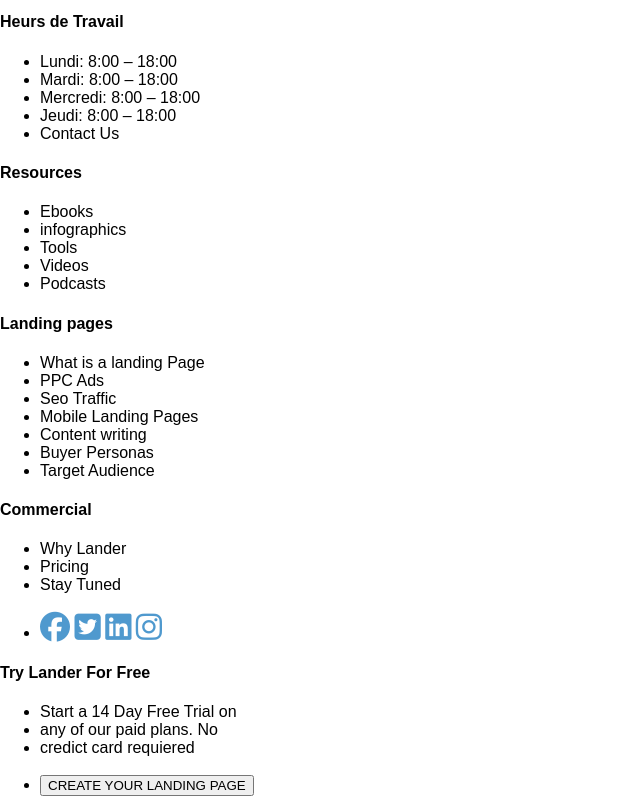
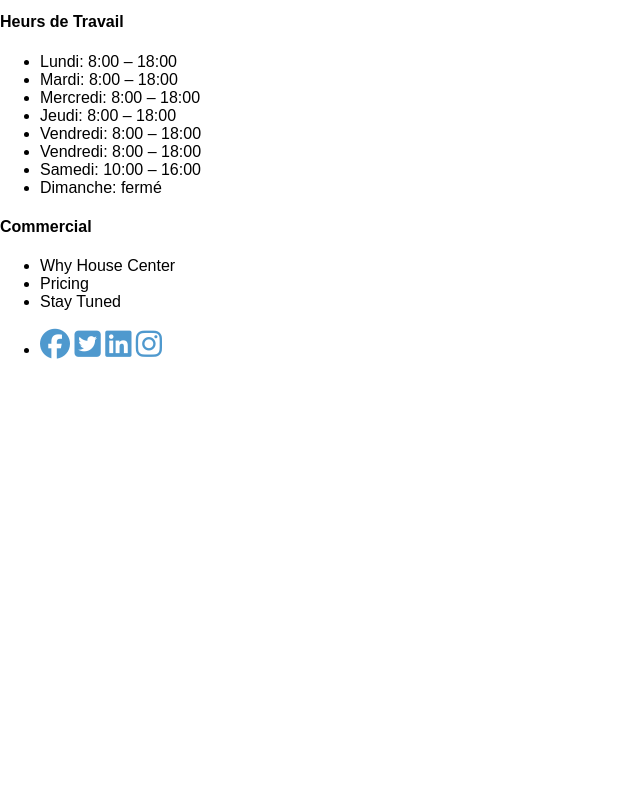
Before and after one commit to ayoubidrissi393/Landing_Page, a plain HTML site: page index.html in a window 1280 px wide. Shown: the part 2640-3452 px from the top of the page, without its empty margins (0-640 px from the left). After the commit the page ends 3015 px from the top, so only its background shows below. Drawn offline with Linux system fonts and the light colour scheme.

Commit message:
debuit-jour

```diff
--- a/index.html
+++ b/index.html
@@ -188,35 +188,17 @@
                     <li>Mardi: 8:00 – 18:00</li>
                     <li>Mercredi: 8:00 – 18:00 </li>
                     <li>Jeudi: 8:00 – 18:00</li>
-                    <li>Contact Us</li>
+                    <li>Vendredi: 8:00 – 18:00</li>
+                    <li>Vendredi: 8:00 – 18:00</li>
+                    <li>Samedi: 10:00 – 16:00</li>
+                    <li>Dimanche: fermé</li>
                 </ul>
             </div>
-            <div>
-                <h4>Resources</h4>
-                <ul>
-                    <li>Ebooks</li>
-                    <li>infographics</li>
-                    <li>Tools</li>
-                    <li>Videos</li>
-                    <li>Podcasts</li>
-                </ul>
-            </div>
-            <div>
-                <h4>Landing pages</h4>
-                <ul>
-                    <li>What is a landing Page</li>
-                    <li>PPC Ads</li>
-                    <li>Seo Traffic</li>
-                    <li>Mobile Landing Pages</li>
-                    <li>Content writing</li>
-                    <li>Buyer Personas</li>
-                    <li>Target Audience</li>
-                </ul>
-            </div>
+
             <div>
                 <h4>Commercial</h4>
                 <ul>
-                    <li> Why Lander  </li>
+                    <li> Why House Center  </li>
                     <li> Pricing</li>
                     <li>Stay Tuned</li>
                     <br>
@@ -228,20 +210,10 @@
                     </li>
                 </ul>
             </div>
-            <div>
-                <h4>Try Lander For Free</h4>
-                <ul>
-                    <li class="no9at">Start a 14 Day Free Trial on</li>
-                    <li>any of our paid plans. No</li>
-                    <li>credict card requiered</li>
-                    <br>
-                    <li><button class="botonlakhar">CREATE YOUR LANDING PAGE</button></li>
-                </ul>
-            </div>
                 </div>
     </footer>
 
- </div>
+
 
 </body>
 </html>
```
